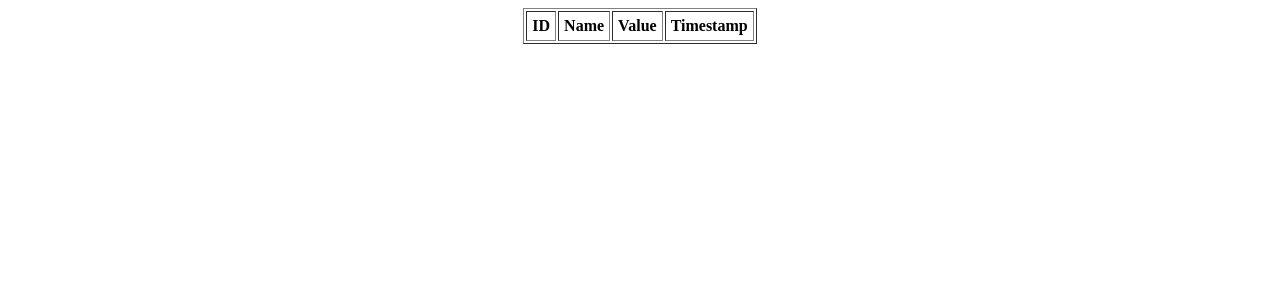
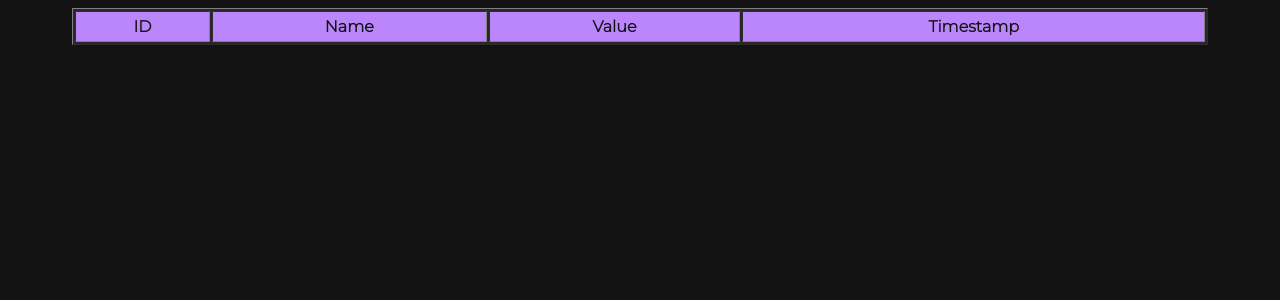
Before and after one commit to uyechi23/CS427-FlaskTemplate, a Flask app: page /viewdb in a window 1280 px wide. Shown: the top 300 px of the page. Run offline with Flask 3, Linux system fonts and the light colour scheme; data that the repository does not hold is empty.

Commit message:
Added HTML and CSS styling

```diff
--- /dev/null
+++ b/static/index.css
@@ -0,0 +1,23 @@
+body {
+    background-color: #121212;
+    color: #FFFEEE;
+    font-family: 'Montserrat', sans-serif;
+    padding: 0% 5% 0% 5%;
+
+}
+
+#usertable {
+    background-color: #282828;
+    width: 100%;
+}
+
+#tableheader {
+    background-color: #BB86FC;
+    color: #121212;
+}
+
+body::-webkit-scrollbar { width: 0 !important }
+body {
+    -ms-overflow-style: none;
+    scrollbar-width: none;
+}
--- a/templates/base.html
+++ b/templates/base.html
@@ -16,6 +16,17 @@
 
 <head>
     <title>Flask Demo</title>
+    <link rel="stylesheet" href="{{ url_for('static', filename='index.css') }}">
+
+    <!--
+        You can add Google fonts to an HTML document - go to "fonts.google.com"
+        and look up a font type that you'd like to use. They will provide the
+        necessary HTML and CSS lines that you'd need to add in order to use
+        that specific family.
+    -->
+    <link rel="preconnect" href="https://fonts.googleapis.com">
+    <link rel="preconnect" href="https://fonts.gstatic.com" crossorigin>
+    <link href="https://fonts.googleapis.com/css2?family=Montserrat:wght@300&display=swap" rel="stylesheet">
 </head>
 
 <body>
--- a/templates/uservalues.html
+++ b/templates/uservalues.html
@@ -19,8 +19,8 @@
     </h2>
     {% endif %}
 
-    <table align="center" border="1px" cellpadding="5px">
-        <tr>
+    <table id="usertable" align="center" border="1px" cellpadding="5px">
+        <tr id="tableheader">
             <th>ID</th>
             <th>Name</th>
             <th>Value</th>
```
Lines whose indentation alone changed are shown as unchanged.
